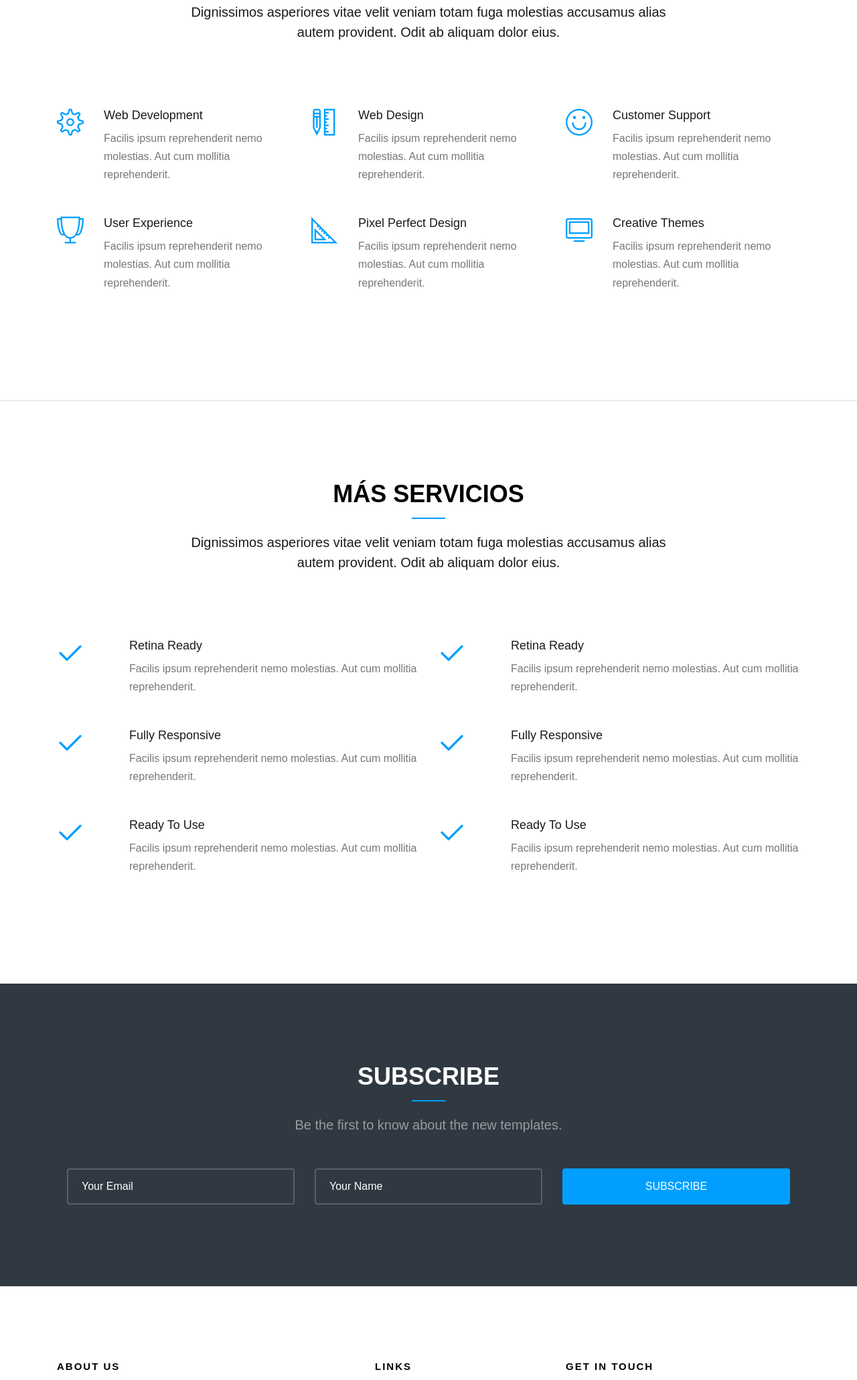
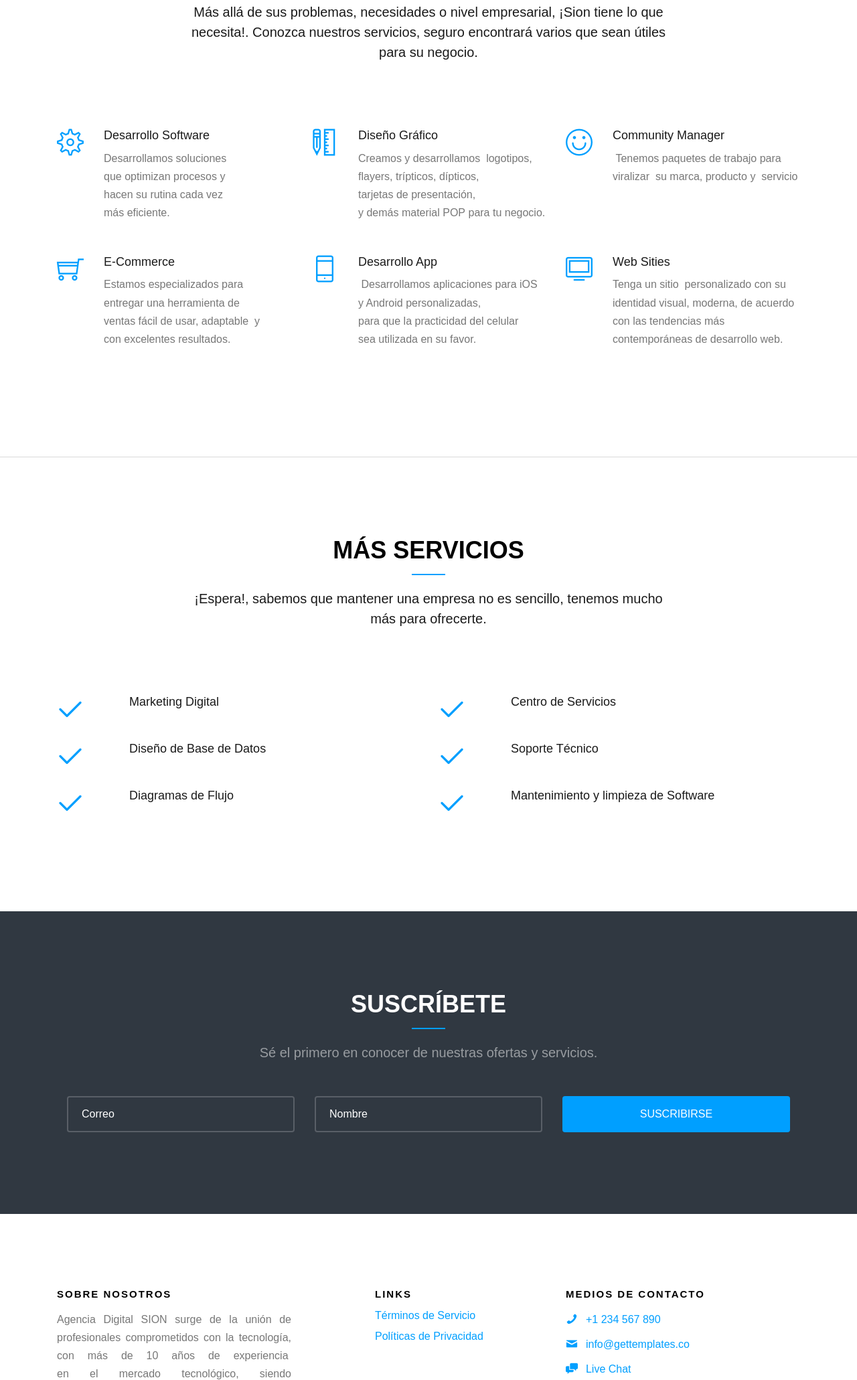
Before and after one commit to eulisescontreras/SION, a plain HTML site: page services.html in a window 1280 px wide. Shown: the part 693-2754 px from the top of the page at 67% size. Drawn offline with Linux system fonts and the light colour scheme; files whose address does not match are found by name.

Commit message:
Página de Servicios

```diff
--- a/services.html
+++ b/services.html
@@ -122,10 +122,11 @@
 		<div class="gtco-container">
 			<div class="row animate-box">
 				<div class="col-md-8 col-md-offset-2 text-center gtco-heading">
-					<h2>Qué ofrecemos</h2>
-					<p>Dignissimos asperiores vitae velit veniam totam fuga molestias accusamus alias autem provident. Odit ab aliquam dolor eius.</p>
+					<h2>Qué Ofrecemos</h2>
+					<p>Más allá de sus problemas, necesidades o nivel empresarial, ¡Sion tiene lo que necesita!. Conozca nuestros servicios, seguro encontrará varios que sean útiles para su negocio.</p>
 				</div>
 			</div>
+
 			<div class="row">
 				<div class="col-md-4">
 					<div class="feature-left animate-box" data-animate-effect="fadeInLeft">
@@ -133,8 +134,11 @@
 							<i class="ti-settings"></i>
 						</span>
 						<div class="feature-copy">
-							<h3>Web Development</h3>
-							<p>Facilis ipsum reprehenderit nemo molestias. Aut cum mollitia reprehenderit.</p>
+							<h3>Desarrollo Software</h3>
+							<p>Desarrollamos soluciones
+							que optimizan procesos y
+							hacen su rutina cada vez
+							más eficiente.</p>
 						</div>
 					</div>
 				</div>
@@ -144,8 +148,13 @@
 							<i class="ti-ruler-pencil"></i>
 						</span>
 						<div class="feature-copy">
-							<h3>Web Design</h3>
-							<p>Facilis ipsum reprehenderit nemo molestias. Aut cum mollitia reprehenderit.</p>
+							<h3>Diseño Gráfico</h3>
+							<p>Creamos y desarrollamos
+							logotipos, flayers,
+							trípticos, dípticos,
+							tarjetas de presentación,
+							y demás material POP para tu
+							negocio.</p>
 						</div>
 					</div>
 				</div>
@@ -155,31 +164,41 @@
 							<i class="ti-face-smile"></i>
 						</span>
 						<div class="feature-copy">
-							<h3>Customer Support</h3>
-							<p>Facilis ipsum reprehenderit nemo molestias. Aut cum mollitia reprehenderit.</p>
+							<h3>Community Manager</h3>
+							<p> Tenemos paquetes de
+							trabajo para viralizar
+							su marca, producto y
+							servicio</p>
 						</div>
 					</div>
 				</div>
-
+			</div>
+			<div class="row">
 				<div class="col-md-4">
 					<div class="feature-left animate-box" data-animate-effect="fadeInLeft">
 						<span class="icon">
-							<i class="ti-cup"></i>
+							<i class="ti-shopping-cart"></i>
 						</span>
 						<div class="feature-copy">
-							<h3>User Experience</h3>
-							<p>Facilis ipsum reprehenderit nemo molestias. Aut cum mollitia reprehenderit.</p>
+							<h3>E-Commerce</h3>
+							<p>Estamos especializados para
+							entregar una herramienta de
+							ventas fácil de usar, adaptable
+							y con excelentes resultados.</p>
 						</div>
 					</div>
 				</div>
 				<div class="col-md-4">
 					<div class="feature-left animate-box" data-animate-effect="fadeInLeft">
 						<span class="icon">
-							<i class="ti-ruler-alt-2"></i>
+							<i class="ti-mobile"></i>
 						</span>
 						<div class="feature-copy">
-							<h3>Pixel Perfect Design</h3>
-							<p>Facilis ipsum reprehenderit nemo molestias. Aut cum mollitia reprehenderit.</p>
+							<h3>Desarrollo App</h3>
+							<p> Desarrollamos aplicaciones
+							para iOS y Android personalizadas,
+							para que la practicidad del celular
+							sea utilizada en su favor.</p>
 						</div>
 					</div>
 				</div>
@@ -189,12 +208,17 @@
 							<i class="ti-desktop"></i>
 						</span>
 						<div class="feature-copy">
-							<h3>Creative Themes</h3>
-							<p>Facilis ipsum reprehenderit nemo molestias. Aut cum mollitia reprehenderit.</p>
+							<h3>Web Sities</h3>
+							<p> Tenga un sitio
+							personalizado con
+							su identidad visual,
+							moderna, de acuerdo
+							con las tendencias
+							más contemporáneas
+							de desarrollo web.</p>
 						</div>
 					</div>
 				</div>
-
 			</div>
 
 		</div>
@@ -205,7 +229,7 @@
 			<div class="row animate-box">
 				<div class="col-md-8 col-md-offset-2 text-center gtco-heading">
 					<h2>Más Servicios</h2>
-					<p>Dignissimos asperiores vitae velit veniam totam fuga molestias accusamus alias autem provident. Odit ab aliquam dolor eius.</p>
+					<p>¡Espera!, sabemos que mantener una empresa no es sencillo, tenemos mucho más para ofrecerte.</p>
 				</div>
 			</div>
 
@@ -216,8 +240,7 @@
 							<i class="icon-check"></i>
 						</span>
 						<div class="feature-copy">
-							<h3>Retina Ready</h3>
-							<p>Facilis ipsum reprehenderit nemo molestias. Aut cum mollitia reprehenderit.</p>
+							<h3>Marketing Digital</h3>
 						</div>
 					</div>
 
@@ -226,8 +249,7 @@
 							<i class="icon-check"></i>
 						</span>
 						<div class="feature-copy">
-							<h3>Fully Responsive</h3>
-							<p>Facilis ipsum reprehenderit nemo molestias. Aut cum mollitia reprehenderit.</p>
+							<h3>Diseño de Base de Datos</h3>
 						</div>
 					</div>
 
@@ -236,8 +258,7 @@
 							<i class="icon-check"></i>
 						</span>
 						<div class="feature-copy">
-							<h3>Ready To Use</h3>
-							<p>Facilis ipsum reprehenderit nemo molestias. Aut cum mollitia reprehenderit.</p>
+							<h3>Diagramas de Flujo</h3>
 						</div>
 					</div>
 				</div>
@@ -247,8 +268,7 @@
 							<i class="icon-check"></i>
 						</span>
 						<div class="feature-copy">
-							<h3>Retina Ready</h3>
-							<p>Facilis ipsum reprehenderit nemo molestias. Aut cum mollitia reprehenderit.</p>
+							<h3>Centro de Servicios</h3>
 						</div>
 					</div>
 
@@ -257,8 +277,7 @@
 							<i class="icon-check"></i>
 						</span>
 						<div class="feature-copy">
-							<h3>Fully Responsive</h3>
-							<p>Facilis ipsum reprehenderit nemo molestias. Aut cum mollitia reprehenderit.</p>
+							<h3>Soporte Técnico</h3>
 						</div>
 					</div>
 
@@ -267,8 +286,7 @@
 							<i class="icon-check"></i>
 						</span>
 						<div class="feature-copy">
-							<h3>Ready To Use</h3>
-							<p>Facilis ipsum reprehenderit nemo molestias. Aut cum mollitia reprehenderit.</p>
+							<h3>Mantenimiento y limpieza de Software</h3>
 						</div>
 					</div>
 				</div>
@@ -281,8 +299,8 @@
 		<div class="gtco-container">
 			<div class="row animate-box">
 				<div class="col-md-8 col-md-offset-2 text-center gtco-heading">
-					<h2>Subscribe</h2>
-					<p>Be the first to know about the new templates.</p>
+					<h2>Suscríbete</h2>
+					<p>Sé el primero en conocer de nuestras ofertas y servicios.</p>
 				</div>
 			</div>
 			<div class="row animate-box">
@@ -290,18 +308,18 @@
 					<form class="form-inline">
 						<div class="col-md-4 col-sm-4">
 							<div class="form-group">
-								<label for="email" class="sr-only">Email</label>
-								<input type="email" class="form-control" id="email" placeholder="Your Email">
+								<label for="email" class="sr-only">Correo</label>
+								<input type="email" class="form-control" id="email" placeholder="Correo">
 							</div>
 						</div>
 						<div class="col-md-4 col-sm-4">
 							<div class="form-group">
-								<label for="name" class="sr-only">Name</label>
-								<input type="text" class="form-control" id="name" placeholder="Your Name">
+								<label for="name" class="sr-only">Nombre</label>
+								<input type="text" class="form-control" id="name" placeholder="Nombre">
 							</div>
 						</div>
 						<div class="col-md-4 col-sm-4">
-							<button type="submit" class="btn btn-default btn-block">Subscribe</button>
+							<button type="submit" class="btn btn-default btn-block">Suscribirse</button>
 						</div>
 					</form>
 				</div>
@@ -311,12 +329,22 @@
 
 	<footer id="gtco-footer" role="contentinfo">
 		<div class="gtco-container">
-			<div class="row row-pb-md">
+			<div class="row row-p	b-md">
 
 				<div class="col-md-4">
 					<div class="gtco-widget">
-						<h3>About Us</h3>
-						<p>Lorem ipsum dolor sit amet consectetur adipisicing elit. Tempore eos molestias quod sint ipsum possimus temporibus officia iste perspiciatis consectetur in fugiat repudiandae cum. Totam cupiditate nostrum ut neque ab?</p>
+						<h3>Sobre nosotros</h3>
+						<p id="about-us">Agencia Digital SION surge
+						de la unión de profesionales
+						comprometidos con la tecnología,
+						con más de 10 años de experiencia
+						en el mercado tecnológico, siendo
+						expertos en ingeniería y
+						desarrollo web, diseño gráfico,
+						marketing digital, publicidad
+						online y soporte técnico para
+						empresas, pymes, compañías
+						emergentes y emprendedores.</p>
 					</div>
 				</div>
 
@@ -324,18 +352,15 @@
 					<div class="gtco-widget">
 						<h3>Links</h3>
 						<ul class="gtco-footer-links">
-							<li><a href="#">Knowledge Base</a></li>
-							<li><a href="#">Career</a></li>
-							<li><a href="#">Press</a></li>
-							<li><a href="#">Terms of services</a></li>
-							<li><a href="#">Privacy Policy</a></li>
+							<li><a href="#">Términos de Servicio</a></li>
+							<li><a href="#">Políticas de Privacidad</a></li>
 						</ul>
 					</div>
 				</div>
 
 				<div class="col-md-4">
 					<div class="gtco-widget">
-						<h3>Get In Touch</h3>
+						<h3>Medios de Contacto</h3>
 						<ul class="gtco-quick-contact">
 							<li><a href="#"><i class="icon-phone"></i> +1 234 567 890</a></li>
 							<li><a href="#"><i class="icon-mail2"></i> info@gettemplates.co</a></li>
@@ -349,8 +374,8 @@
 			<div class="row copyright">
 				<div class="col-md-12">
 					<p class="pull-left">
-						<small class="block">&copy; 2016 Free HTML5. All Rights Reserved.</small>
-						<small class="block">Designed by <a href="http://gettemplates.co/" target="_blank">GetTemplates.co</a> Demo Images: <a href="http://unsplash.co/" target="_blank">Unsplash</a></small>
+						<small class="block">&copy; 2017. All Rights Reserved.</small>
+						<small class="block">Designed by <a href="http://sion.co/" target="_blank">Sion.com.ve</a></small>
 					</p>
 					<p class="pull-right">
 						<ul class="gtco-social-icons pull-right">
```
